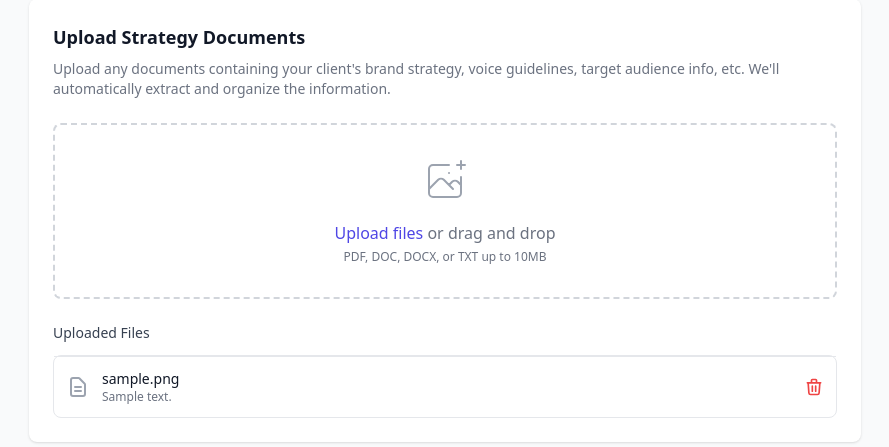
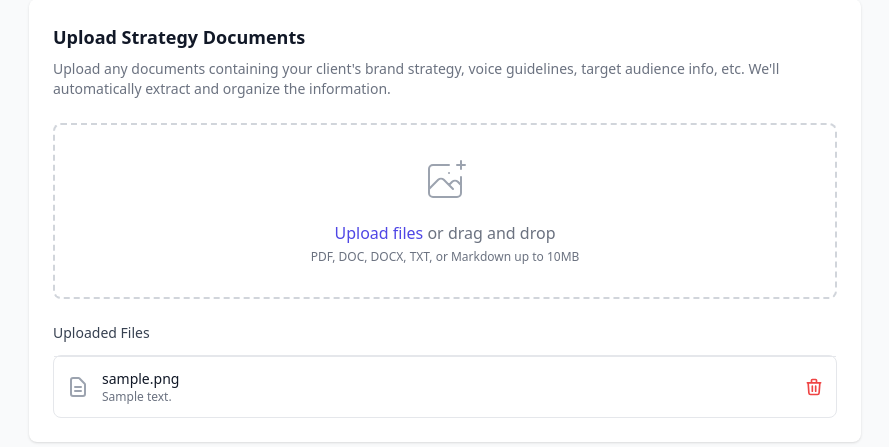
Before and after one commit to SidekickMarketer/Sidekick_Marketer_Ops, a FastAPI app: page /clients/1/onboarding in a window 1280 px wide. Shown: the part 250-697 px from the top of the page, without its empty margins (195-1084 px from the left). Run offline with FastAPI, Linux system fonts and the light colour scheme; tables that the repository leaves empty hold one stand-in row (values such as "Sample post"); some libraries are stand-ins or nearby versions.

Commit message:
feat: Add markdown file support to strategy upload

```diff
--- a/caption-management-app/app/services/strategy_parser.py
+++ b/caption-management-app/app/services/strategy_parser.py
@@ -1,7 +1,7 @@
 """
 Strategy Document Parser
 
-Parses uploaded strategy files (PDF, DOCX, TXT) and extracts key information
+Parses uploaded strategy files (PDF, DOCX, TXT, Markdown) and extracts key information
 using Claude to intelligently structure the content into strategy fields.
 """
 
@@ -16,7 +16,7 @@ def extract_text_from_file(file_content: bytes, filename: str) -> str:
     """Extract text content from various file types"""
     extension = filename.lower().split('.')[-1]
 
-    if extension == 'txt':
+    if extension in ['txt', 'md', 'markdown']:
         return file_content.decode('utf-8', errors='ignore')
 
     elif extension == 'pdf':
--- a/caption-management-app/templates/agency/onboarding.html
+++ b/caption-management-app/templates/agency/onboarding.html
@@ -72,7 +72,7 @@
                 @drop.prevent="handleDrop($event)"
                 :class="{ 'border-indigo-400 bg-indigo-50': dragOver }">
 
-                <input type="file" id="strategy-file" class="hidden" accept=".pdf,.doc,.docx,.txt"
+                <input type="file" id="strategy-file" class="hidden" accept=".pdf,.doc,.docx,.txt,.md,.markdown"
                     @change="uploadFile($event.target.files[0])">
 
                 <svg class="mx-auto h-12 w-12 text-gray-400" stroke="currentColor" fill="none" viewBox="0 0 48 48">
@@ -85,7 +85,7 @@
                         <span class="text-gray-500"> or drag and drop</span>
                     </label>
                 </div>
-                <p class="mt-1 text-xs text-gray-500">PDF, DOC, DOCX, or TXT up to 10MB</p>
+                <p class="mt-1 text-xs text-gray-500">PDF, DOC, DOCX, TXT, or Markdown up to 10MB</p>
             </div>
 
             <!-- Upload Progress -->
```
